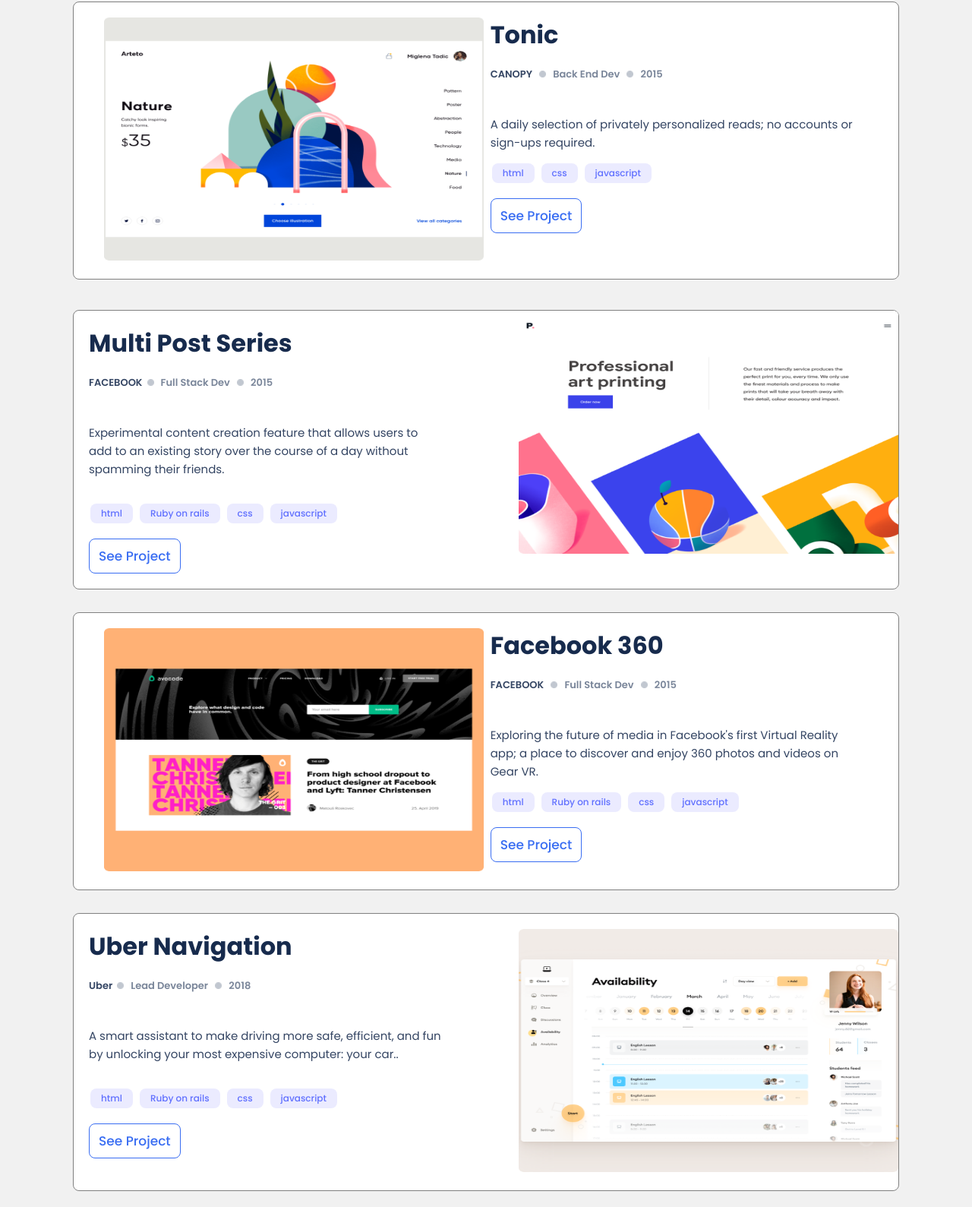
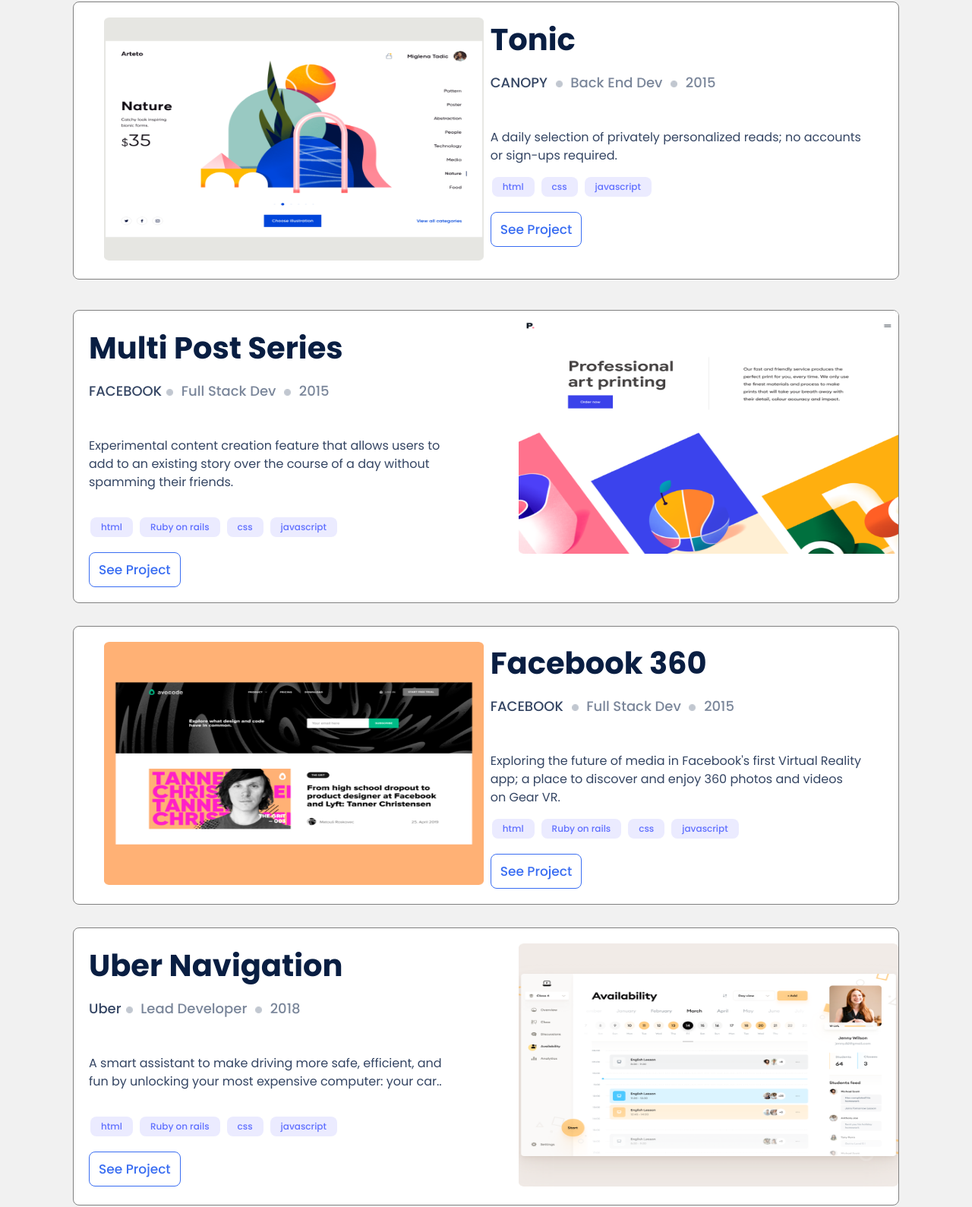
Before and after one commit to baqar-abbas/Portfolio-Project-Final-version, a website: page index.html in a window 1280 px wide. Shown: the part 857-2446 px from the top of the page at 76% size. Drawn offline with Linux system fonts and the light colour scheme.

Commit message:
Fine Tuning Formatting in HTML and Css

```diff
--- a/index.html
+++ b/index.html
@@ -62,12 +62,12 @@
                 <img class="tproject" class="projects" src="image1desktop.png" alt="Nature">
             </div>
             <div class="tonicdesktop">
-                    <h1 class="popheading">Tonic</h1>
-                    <p class="popp13">CANOPY <img class="dot" src="dot.png" alt="dot">
-                        <span class="popp13 col">Back End Dev</span> <img class="dot" src="dot.png" alt="dot">
-                         <span class="popp13 col">2015</span></p>
+                    <h1 class="popheading popheaddesktop">Tonic</h1>
+                    <p class="popp13 pop13desktop">CANOPY <img class="dot" src="dot.png" alt="dot">
+                        <span class="popp13 col pop13desktop">Back End Dev</span> <img class="dot" src="dot.png" alt="dot">
+                         <span class="popp13 col pop13desktop">2015</span></p>
                     <br>
-                    <p class="popp15">A daily selection of privately personalized reads; no accounts or sign-ups required.</p>
+                    <p class="popp15 pop15desktop">A daily selection of privately personalized reads; no accounts or sign-ups required.</p>
                     <ul class="techlist">
                         <li><span class="htcj">html</span> </li>
                         <li><span class="htcj">css</span></li>
@@ -105,12 +105,12 @@
             <div class="containerdesktop2">
 
                 <div class="multidesktop">
-                        <h1 class="popheading">Multi Post Series</h1>
-                        <p class="popp13">FACEBOOK<img class="dot" src="dot.png" alt="dot">
-                            <span class="popp13 col">Full Stack Dev</span> <img class="dot" src="dot.png" alt="dot">
-                             <span class="popp13 col">2015</span></p>
+                        <h1 class="popheading popheaddesktop">Multi Post Series</h1>
+                        <p class="popp13 pop13desktop">FACEBOOK<img class="dot" src="dot.png" alt="dot">
+                            <span class="popp13 col pop13desktop">Full Stack Dev</span> <img class="dot" src="dot.png" alt="dot">
+                             <span class="popp13 col pop13desktop">2015</span></p>
                         <br>
-                        <p class="popp15">Experimental content creation feature that allows users to add
+                        <p class="popp15 pop15desktop">Experimental content creation feature that allows users to add
                              to an existing story over the course of a day without spamming their friends.</p>
                         <br>
                         <ul class="techlist">
@@ -156,12 +156,12 @@
                 <img class="fproject" class="projects" src="facebookproject.png" alt="Nature">
             </div>
             <div class="facedesktop">
-                    <h1 class="popheading">Facebook 360 </h1>
-                    <p class="popp13">FACEBOOK <img class="dot" src="dot.png" alt="dot">
-                        <span class="popp13 col">Full Stack Dev</span> <img class="dot" src="dot.png" alt="dot">
-                         <span class="popp13 col">2015</span></p>
+                    <h1 class="popheading popheaddesktop">Facebook 360 </h1>
+                    <p class="popp13 pop13desktop">FACEBOOK <img class="dot" src="dot.png" alt="dot">
+                        <span class="popp13 col pop13desktop">Full Stack Dev</span> <img class="dot" src="dot.png" alt="dot">
+                         <span class="popp13 col pop13desktop">2015</span></p>
                     <br>
-                    <p class="popp15">Exploring the future of media in Facebook's first Virtual Reality app;
+                    <p class="popp15 pop15desktop">Exploring the future of media in Facebook's first Virtual Reality app;
                          a place to discover and enjoy 360 photos and videos on Gear VR.</p>
                     <ul class="techlist">
                         <li><span class="htcj">html</span> </li>
@@ -178,12 +178,12 @@
            <div class="containerdesktop4">
 
             <div class="uberdesktop">
-                    <h1 class="popheading">Uber Navigation</h1>
-                    <p class="popp13">Uber<img class="dot" src="dot.png" alt="dot">
-                        <span class="popp13 col">Lead Developer</span> <img class="dot" src="dot.png" alt="dot">
-                         <span class="popp13 col">2018</span></p>
+                    <h1 class="popheading popheaddesktop">Uber Navigation</h1>
+                    <p class="popp13 pop13desktop">Uber<img class="dot" src="dot.png" alt="dot">
+                        <span class="popp13 col pop13desktop">Lead Developer</span> <img class="dot" src="dot.png" alt="dot">
+                         <span class="popp13 col pop13desktop">2018</span></p>
                     <br>
-                    <p class="popp15">A smart assistant to make driving more safe, efficient, and fun by unlocking
+                    <p class="popp15 pop15desktop">A smart assistant to make driving more safe, efficient, and fun by unlocking
                          your most expensive computer: your car..</p>
                     <br>
                     <ul class="techlist">
@@ -229,7 +229,7 @@
            <div class="container5">
             <div class="about">
                 <h1 class="abouth">About Myself</h1>
-                <p class="popp15">Hello I’m a software developer! I can help you build a product , feature or
+                <p class="popp15 pop15desktop">Hello I’m a software developer! I can help you build a product , feature or
                     website Look through some of my work and experience! If you like what you see and
                      have a project you need coded, don’t hestiate to contact me.</p>
                      <h3 class="pcol">LET’S CONNECT</h3>
--- a/styles.css
+++ b/styles.css
@@ -107,6 +107,14 @@
   .link-desktop {
     display: inline-block;
   }
+  .textdiv h1 {
+    font-size: 48px !important;
+    line-height: 60px;
+  }
+  .textdiv p {
+    font-size: 20px !important;
+    line-height: 28px;
+  }
   .container {
     display: none !important;
   }
@@ -121,6 +129,20 @@
   .imgdivdesktop {
     flex: 50%;
     max-width: 45%;
+  }
+  .popheaddesktop {
+    font-weight: 700;
+    font-size: 40px !important;
+    line-height: 52px;
+    color: #091E42 !important;
+  }
+  .pop13desktop {
+    font-weight: 500 !important;
+    font-size: 18px !important;
+    line-height: 24px;
+  }
+  .pop15desktop {
+    font-size: 16px !important;
   }
   .container2 {
     display: none !important;
```
